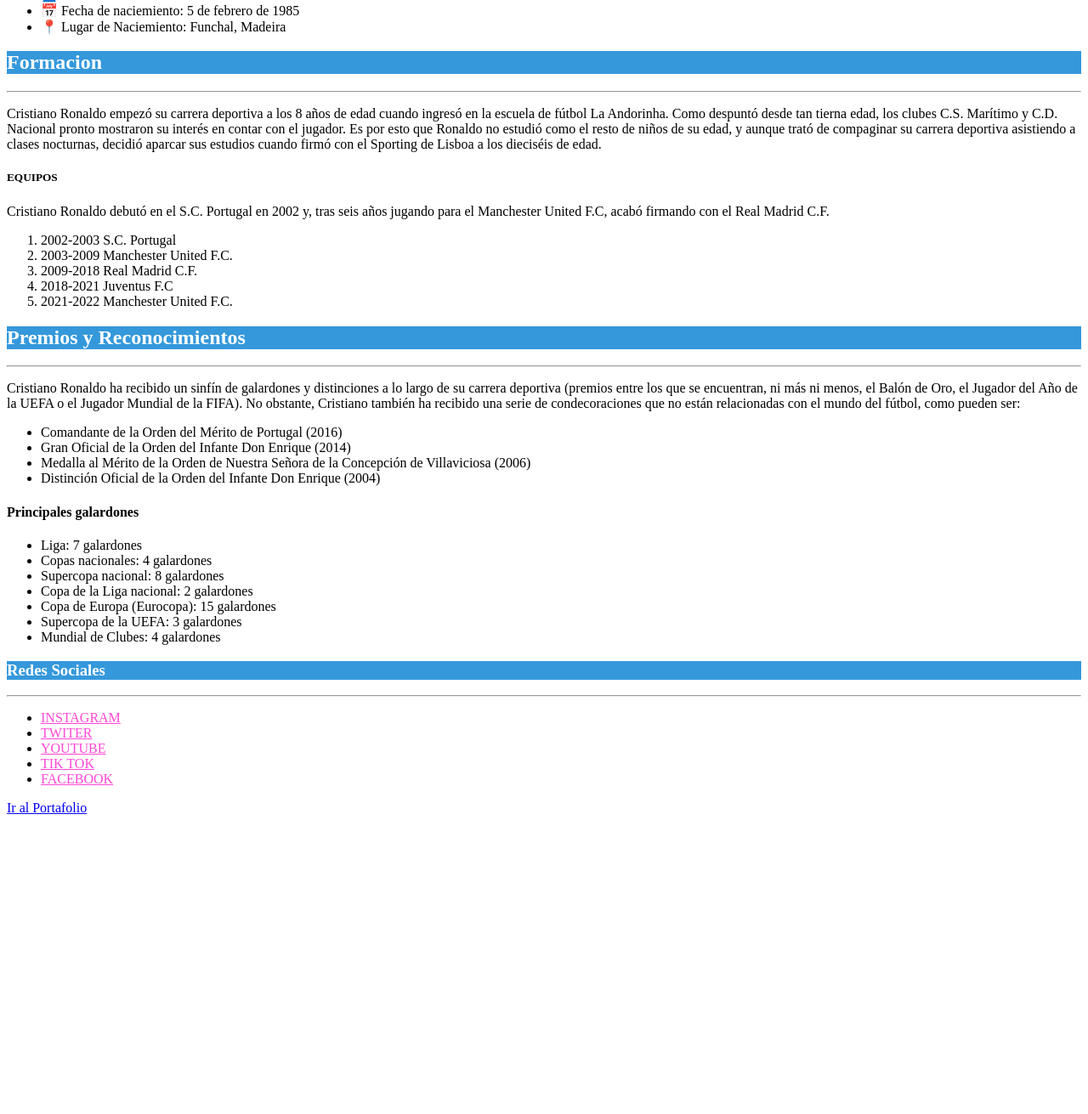
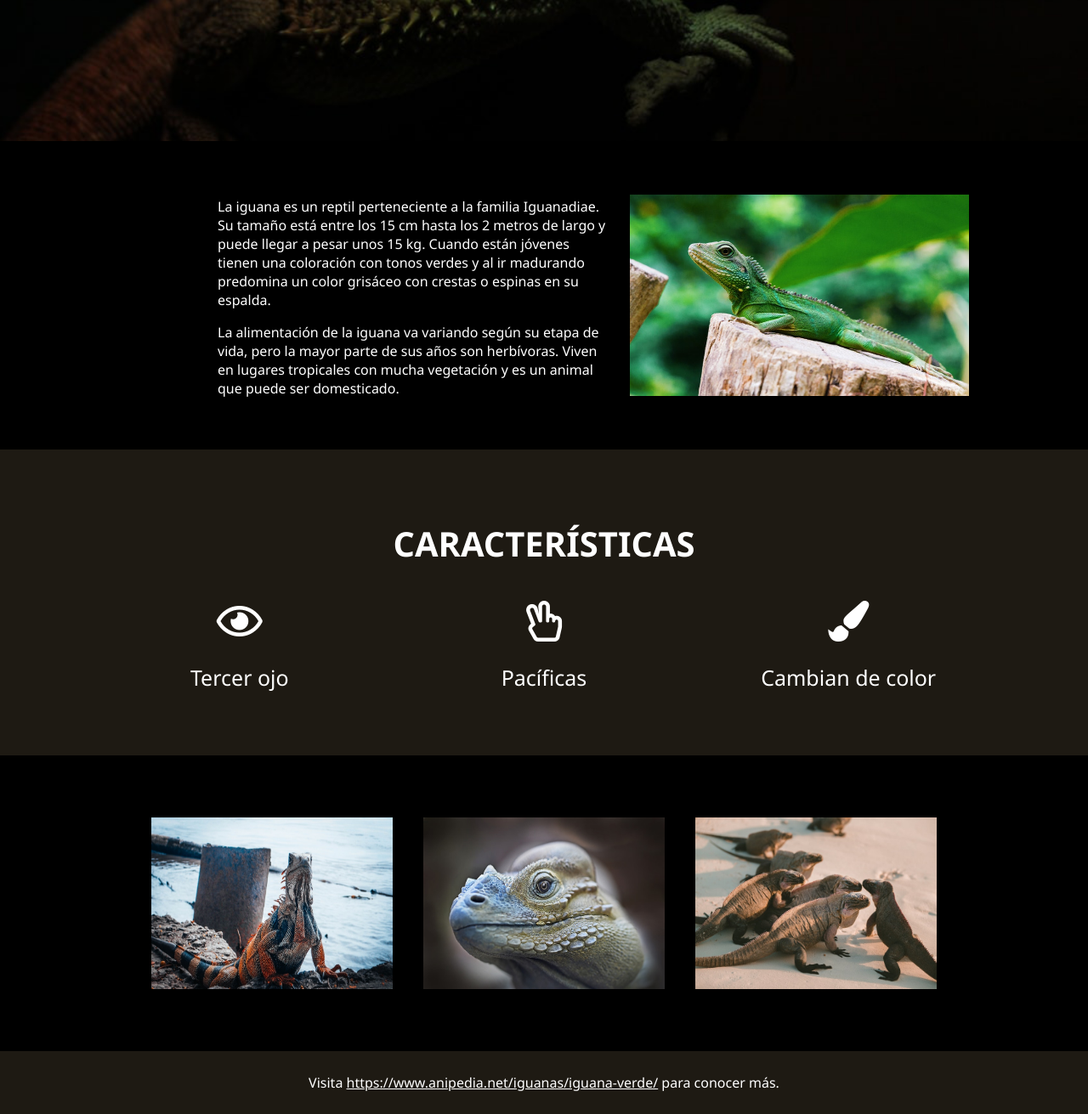
Before and after one commit to dyhozza/iguanita.github.io, a plain HTML site: page index.html in a window 1280 px wide. Shown: the part 629-1940 px from the top of the page at 85% size. Before the commit the page ends 1597 px from the top, so only its background shows below. Drawn offline with Linux system fonts and the light colour scheme.

Commit message:
correccion iguanita

```diff
--- /dev/null
+++ b/assets/css/style.css
@@ -0,0 +1,129 @@
+
+.body{
+	display: flex;
+	flex-direction: column;       /* Para que las cajas esten una debajo de la otra */
+	color:white;                /* Color Letra */
+	background-color: black;    /* Color fondo */
+	border: 0;
+	margin: 0;
+	justify-content: center;      /* Para que las cajas esten centradas */
+	font-family:'Segoe UI', Tahoma, Geneva, Verdana, sans-serif; /* Raleway es una familia elegante del tipo de letra de sans-serif */
+}
+
+/***************************************** PARA TITULO E IMAGEN PRINCIPAL *****************************************/
+.titulo {
+	font-size: 50px;              /* Tamaño Letra */
+	margin: 0;
+	padding:  0;
+	text-align: center;
+}
+.bloque_img_titulo {
+	width: 1280px;
+    height: 727;
+	align-items: center;
+}
+
+/***************************************** seccion 2:  PARA PARRAFO MAS IMAGEN *****************************************/
+
+	/************ PROPIEDADES PARA EL BLOQUE GENERAL DE LA SECCION 2 ********/
+.bloque_tex_img {
+	margin: 0;
+	padding: 45px 0;
+}
+
+.sub_bloque {
+	width: 60%;
+	margin: 0 auto;
+}
+
+	/*********** PROPIEDASES PARA EL PARRAFO **********/
+.bloque_tex {
+	width: 60%;
+	display: inline-block;
+	padding-right: 20px;
+	text-align: left;
+	vertical-align: middle;  /* MIDDLE: se alinean de modo que se centran verticalmente respecto a la línea del elemento padre en la que están */
+}
+
+.parrafo{
+	font-size: 16px;
+}
+
+	/*********** PROPIEDASES PARA LA IMAGEN DEL PARRAFO **********/
+.bloque_img {
+	display: inline-block;
+	width: 30%;
+	vertical-align: middle;
+}
+
+.tamano_img_parrafo {
+	width: 399px;
+	height: 237px;
+}
+
+
+/***************************************** seccion 3: ICONOS DE LAS CARACTERISTICAS *****************************************/
+
+.bloque_icono {
+	background-color: #1E1A13;    /****** fondo color del bloque de los iconos *****/
+	text-align: center;
+	padding: 50px;
+}
+
+	/********** propiedades para el titulo de las caracteristicas *********/
+h2 {
+	font-size: 40px;
+	margin-bottom: 1em;
+}
+
+.icono {
+	display: inline-block;
+	width: 30%;
+}
+
+.tex_icono {
+	font-size: 25px;
+}
+
+/***************************************** seccion 4: TRIO DE FOTOS   *****************************************/
+
+.bloque_fotos {
+	text-align: center;
+	padding: 73px;
+}
+
+.marco_foto{
+	padding: 0 auto;
+	margin: 0;
+	justify-content: center;
+	align-items:center;
+}
+
+.imagen {
+	display: inline-block;
+	width: 316px;
+	height: 202px;
+	vertical-align: middle;
+	flex-direction:row;
+}
+
+.tamano_foto{
+	width: 316px;
+	height: 202px;
+}
+
+.imagen img { /*********** para que el trio de fotos no ocupe el 100% del espacio, y quede espacio entre ellas *********/
+	width: 90%;
+}
+
+/******************************************* FOOTER **************************************************************/
+footer {
+	background-color: #1E1A13;
+	text-align: center;
+	margin: 0;
+	padding: 10px;
+}
+
+a {
+	color: white; /* para que el hipervinculo se mantenga en el color que yo quiera */
+}
--- a/index.html
+++ b/index.html
@@ -1,90 +1,74 @@
 <!DOCTYPE html>
-<html>
-<head>
-    <meta charset="UTF-8" />
-    <title>CV Critiano Ronaldo</title>
-</head>
+<html lang="es">
+	<head>
+		<meta charset="UTF-8">
+		<title> PAGINA DE LA IGUANA </title>
 
-<body>
-<center><h1> CRISTIANO RONALDO</h1>
-<img src="./foto curriculo cristiano ronaldo.png" width="160" height="200" alt="fotoCristiano">
-    <p> &#128205; Quinta da Marinha, Cascais </p> <!-- los simbolos &# mas numero para colocar emoji y finalizado con ;-->
-    <p> &#128241; +56 9 12345678</p>
-    <p> &#128235; cristianoronaldo7_realmadrid@gmail.com</p>
-</center>
+		<link href="https://fonts.googleapis.com/css?family=Raleway:300,500" rel="stylesheet">
+		<link rel="stylesheet" href="https://use.fontawesome.com/releases/v5.8.1/css/all.css" integrity="sha384-50oBUHEmvpQ+1lW4y57PTFmhCaXp0ML5d60M1M7uH2+nqUivzIebhndOJK28anvf" crossorigin="anonymous">
+	    <link rel="stylesheet" href="./assets/css/style.css">
 
-<h2 style="background-color:#3498DB;"><font color="#FFFFFF">Perfil</font></h2>
-<!-- STYLE=BACKGROUND-COLOR es para colocar fondo de color en las palabras-->
-<!-- STYLE=COLOR es para colocar solo las letras de la palbra en color-->
-<hr></hr> <!-- la etiqueta hr es para colocar linea horizongtal divisoria-->
-<p>Cristiano Ronaldo, es un futbolista portugués. Juega como extremo izquierdo o delantero y su equipo actual es el Al-Nassr F. C. de la Liga Profesional Saudí. Es internacional absoluto con la selección de Portugal, de la cual es capitán, máximo goleador histórico y jugador con más presencias con 205 partidos, logro alcanzado en las eliminatorias para la Eurocopa 2024, reconocido por el Libro Guinness de los récords.</p>
-<h2>Datos personales </h2>
-<hr></hr>
-<ul>
-    <li> &#128100; Nombre: Cristiano Ronaldo dos Santos Aveiro </li>
-    <li> &#128197; Fecha de naciemiento: 5 de febrero de 1985</li>
-    <li> &#128205; Lugar de Naciemiento: Funchal, Madeira</li>
-</ul>
+	</head>
 
-<h2 style="background-color:#3498DB;"> <font color="#FFFFFF">Formacion</font></h2>
-<hr></hr>
-<p>Cristiano Ronaldo empezó su carrera deportiva a los 8 años de edad cuando ingresó en la escuela de fútbol La Andorinha. Como despuntó desde tan tierna edad, los clubes C.S. Marítimo y C.D. Nacional pronto mostraron su interés en contar con el jugador. Es por esto que Ronaldo no estudió como el resto de niños de su edad, y aunque trató de compaginar su carrera deportiva asistiendo a clases nocturnas, decidió aparcar sus estudios cuando firmó con el Sporting de Lisboa a los dieciséis de edad.</p>
-<h5>EQUIPOS</h5>
-<P>Cristiano Ronaldo debutó en el S.C. Portugal en 2002 y, tras seis años jugando para el Manchester United F.C, acabó firmando con el Real Madrid C.F.</P>
-<OL>
-    <LI>2002-2003	S.C. Portugal</LI>
-    <LI>2003-2009	Manchester United F.C.</LI>
-    <LI>2009-2018	Real Madrid C.F.</LI>
-    <LI>2018-2021	Juventus F.C</LI>
-    <li>2021-2022	Manchester United F.C.</li>
-</OL>
+<body class="body">
 
-<h2 style="background-color:#3498DB;"> <font color="#FFFFFF">Premios y Reconocimientos</font></h2>
-<hr></hr>
-<p>Cristiano Ronaldo ha recibido un sinfín de galardones y distinciones a lo largo de su carrera deportiva (premios entre los que se encuentran, ni más ni menos, el Balón de Oro, el Jugador del Año de la UEFA o el Jugador Mundial de la FIFA). No obstante, Cristiano también ha recibido una serie de condecoraciones que no están relacionadas con el mundo del fútbol, como pueden ser:</p>
-<ul>
-    <li>Comandante de la Orden del Mérito de Portugal (2016)</li>
-    <li>Gran Oficial de la Orden del Infante Don Enrique (2014)</li>
-    <li>Medalla al Mérito de la Orden de Nuestra Señora de la Concepción de Villaviciosa (2006)</li>
-    <li>Distinción Oficial de la Orden del Infante Don Enrique (2004)</li>
-</ul>
-<h4>Principales galardones </h4>
-<ul>
-    <li>Liga: 7 galardones </li>
-    <li>Copas nacionales: 4 galardones</li>
-    <li>Supercopa nacional: 8 galardones</li>
-    <li>Copa de la Liga nacional: 2 galardones</li>
-    <li>Copa de Europa (Eurocopa): 15 galardones</li>
-    <li>Supercopa de la UEFA: 3 galardones</li>
-    <li>Mundial de Clubes: 4 galardones</li>
-</ul>
+	<!--*************************************** PARA TITULO E IMAGEN PRINCIPAL ***************************************-->
+		<h1 class="titulo">IGUANAS</h1>
 
-<h3 style="background-color:#3498DB;"> <font color="#FFFFFF">Redes Sociales</font></h2>
-<hr></hr>
-<ul>
-    <li>
-        <a href= "https://www.instagram.com/cristiano/"; style="color:rgb(255, 71, 212);"> INSTAGRAM</a>
-    </li>
-    <li>
-        <a href= "https://twitter.com/Cristiano?ref_src=twsrc%5Egoogle%7Ctwcamp%5Eserp%7Ctwgr%5Eauthor"; style="color:rgb(255, 71, 212);"> TWITER</a>
-    </li>
-    <li>
-        <a href= "https://www.youtube.com/playlist?list=PLgKzKaglVK7Dr1OnX9QkfPPzhmNw_k8BO"; style="color:rgb(255, 71, 212);"> YOUTUBE</a>
-    </li>
-    <li>
-        <a href= "https://www.tiktok.com/discover/cristiano-ronaldo-oficial?lang=es"; style="color:rgb(255, 71, 212);"> TIK TOK</a>
-    </li>
-    <li>
-        <a href= "https://www.facebook.com/Cristiano/?locale=es_LA"; style="color:rgb(8255, 71, 212);"> FACEBOOK</a>
-    </li>
-</ul>
+		<center> <!-- fue lo ultimo a lo que recurri-->
+		<div class="bloque_img_titulo">
+			<img src="./assets/img/bg-header.jpg" alt="Iguana header">
+		</div>
+		</center>
 
-<a href="./portafolio.html" alt="Ir al portafolio" target="_blank"> Ir al Portafolio</a> <!-- la TARGET BLANK es para abrir en otra pestaña-->
+	 <!--**************************************** seccion 2:  PARA PARRAFO MAS IMAGEN ********************************-->
+	<div class="bloque_tex_img">
+		<div class="sub_bloque">
+			<div class="bloque_tex">
+				<p class="parrafo">La iguana es un reptil perteneciente a la familia Iguanadiae. Su tamaño está entre los 15 cm hasta los 2 metros de largo y puede llegar a pesar unos 15 kg. Cuando están jóvenes tienen una coloración con tonos verdes y al ir madurando predomina un color grisáceo con crestas o espinas en su espalda.</p>
+				<p class="parrafo">La alimentación de la iguana va variando según su etapa de vida, pero la mayor parte de sus años son herbívoras. Viven en lugares tropicales con mucha vegetación y es un animal que puede ser domesticado.</p>
+			</div>
+			<div class="bloque_img">
+				<img src="./assets/img/iguana-1.jpg" alt="iguana 1" class="tamano_img_parrafo">
+			</div>
+		</div>
+	</div>
 
+<!--**************************************** seccion 3: ICONOS DE LAS CARACTERISTICAS *******************************-->
+		<div class="bloque_icono">
+			<h2>CARACTERÍSTICAS</h2>
+			<div class="icono">
+				<i class="far fa-eye fa-3x"></i>    <!-- para cambiar el tamaño de los iconos se hace modificando el valor de X-->
+				<p class="tex_icono">Tercer ojo</p>
+			</div>
+			<div class="icono">
+				<i class="far fa-hand-peace fa-3x"></i>
+				<p class="tex_icono">Pacíficas</p>
+			</div>
+			<div class="icono">
+				<i class="fas fa-paint-brush fa-3x"></i>
+				<p class="tex_icono">Cambian de color</p>
+			</div>
+		</div>
 
+<!--**************************************** seccion 4: TRIO DE FOTOS *******************************-->
+		<div class="bloque_fotos">
+			<div class="marco_foto">
+				<div class="imagen">
+					<img src="./assets/img/iguana-2.jpg" alt="iguana 2" class="tamano_foto">
+				</div>
+				<div class="imagen">
+					<img src="./assets/img/iguana-3.jpg" alt="iguana 3" class="tamano_foto">
+				</div>
+				<div class="imagen">
+					<img src="./assets/img/iguana-4.jpg" alt="iguana 4" class="tamano_foto">
+				</div>
+			</div>
+		</div>
 
-
-
-
+<!--**************************************** seccion 4: FOOTER *******************************-->
+		<footer>
+			<p>Visita <a href="https://www.anipedia.net/iguanas/iguana-verde/" target="_blank">https://www.anipedia.net/iguanas/iguana-verde/</a> para conocer más.</p>
+		</footer>
 </body>
 </html>
```
Also changed, not shown: portafolio.html (deleted, +0 -36 lines), ScreenshotcurriculoCR_.png (deleted), assets/img/bg-header.jpg (added), assets/img/iguana-1.jpg (added), assets/img/iguana-2.jpg (added), assets/img/iguana-3.jpg (added), assets/img/iguana-4.jpg (added), foto curriculo cristiano ronaldo.png (deleted), 3 other files.
